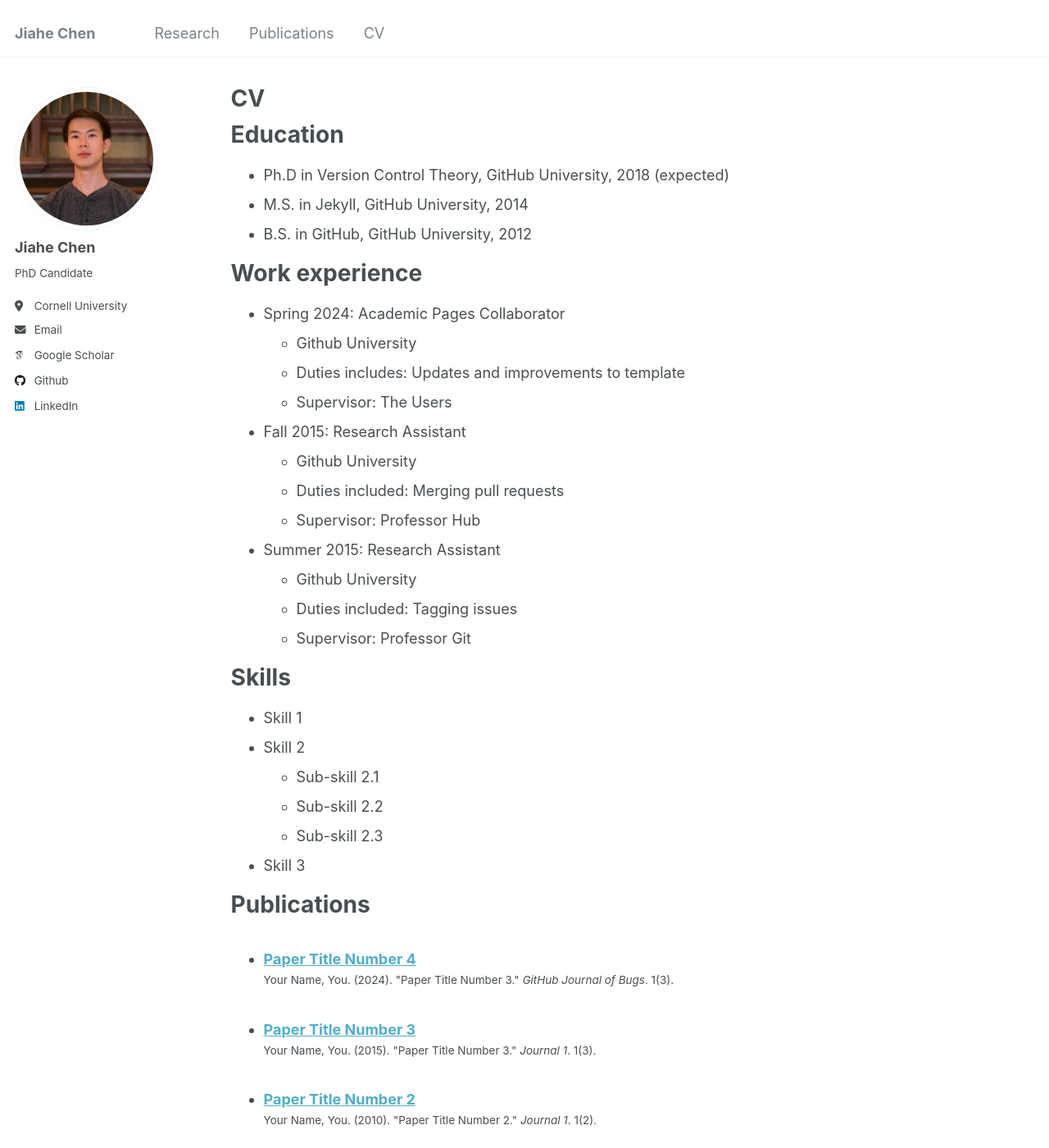
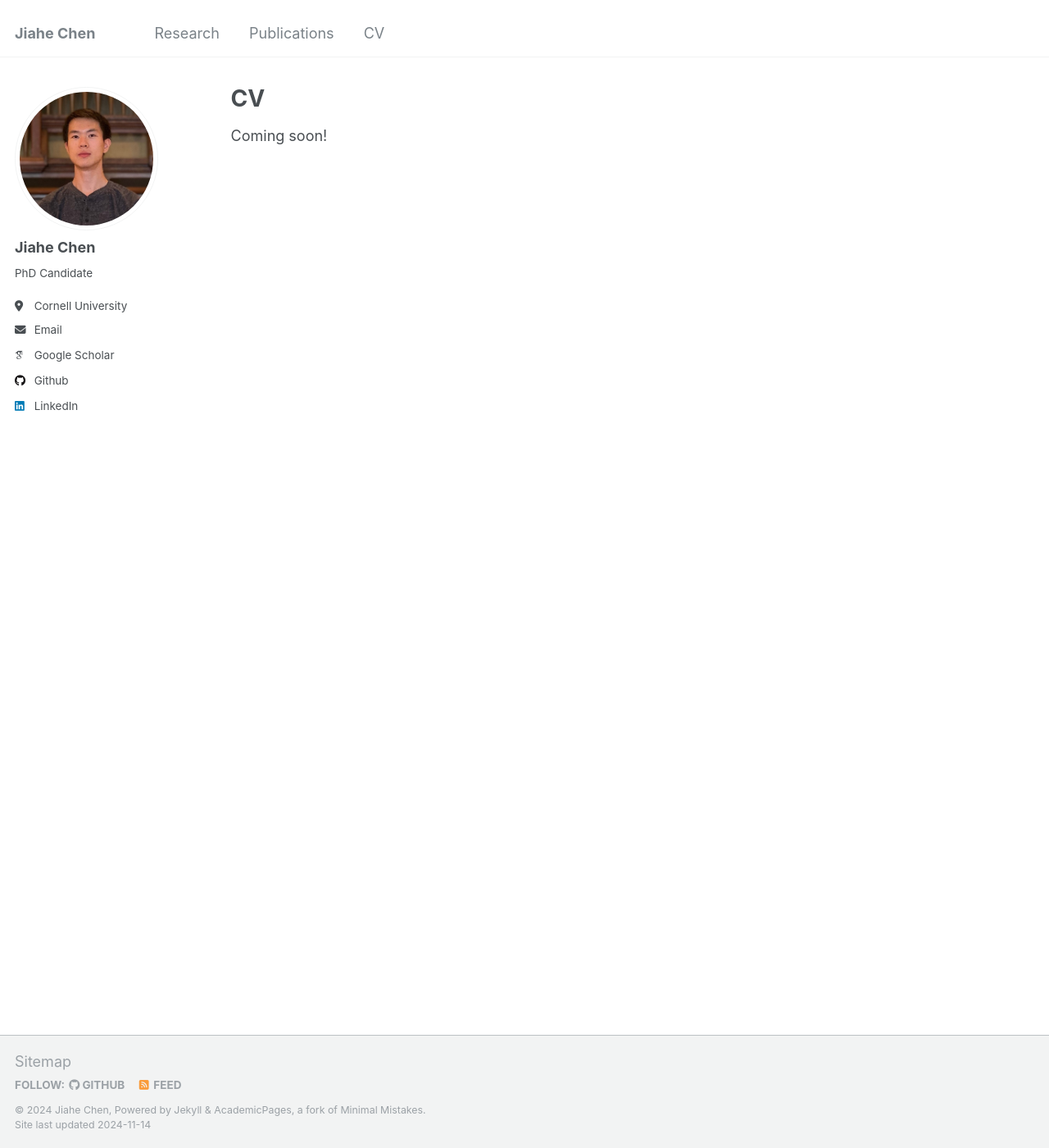
Before and after one commit to Ericland/Ericland.github.io, a Jekyll site: the page built from _pages/cv.md, in a window 1280 px wide and 1400 px high. Shown: the whole window at 82% size. Built offline with Jekyll 4.4.1, drawn with Linux system fonts in a browser that asks for light colours; some web fonts are replaced; some of the changed text lies outside the part shown.

Commit message:
Update cv.md

```diff
--- a/_pages/cv.md
+++ b/_pages/cv.md
@@ -9,56 +9,4 @@ redirect_from:
 
 {% include base_path %}
 
-Education
-======
-* Ph.D in Version Control Theory, GitHub University, 2018 (expected)
-* M.S. in Jekyll, GitHub University, 2014
-* B.S. in GitHub, GitHub University, 2012
-
-Work experience
-======
-* Spring 2024: Academic Pages Collaborator
-  * Github University
-  * Duties includes: Updates and improvements to template
-  * Supervisor: The Users
-
-* Fall 2015: Research Assistant
-  * Github University
-  * Duties included: Merging pull requests
-  * Supervisor: Professor Hub
-
-* Summer 2015: Research Assistant
-  * Github University
-  * Duties included: Tagging issues
-  * Supervisor: Professor Git
-
-Skills
-======
-* Skill 1
-* Skill 2
-  * Sub-skill 2.1
-  * Sub-skill 2.2
-  * Sub-skill 2.3
-* Skill 3
-
-Publications
-======
-  <ul>{% for post in site.publications reversed %}
-    {% include archive-single-cv.html %}
-  {% endfor %}</ul>
-
-Talks
-======
-  <ul>{% for post in site.talks reversed %}
-    {% include archive-single-talk-cv.html  %}
-  {% endfor %}</ul>
-
-Teaching
-======
-  <ul>{% for post in site.teaching reversed %}
-    {% include archive-single-cv.html %}
-  {% endfor %}</ul>
-
-Service and leadership
-======
-* Currently signed in to 43 different slack teams
+Coming soon!
```
